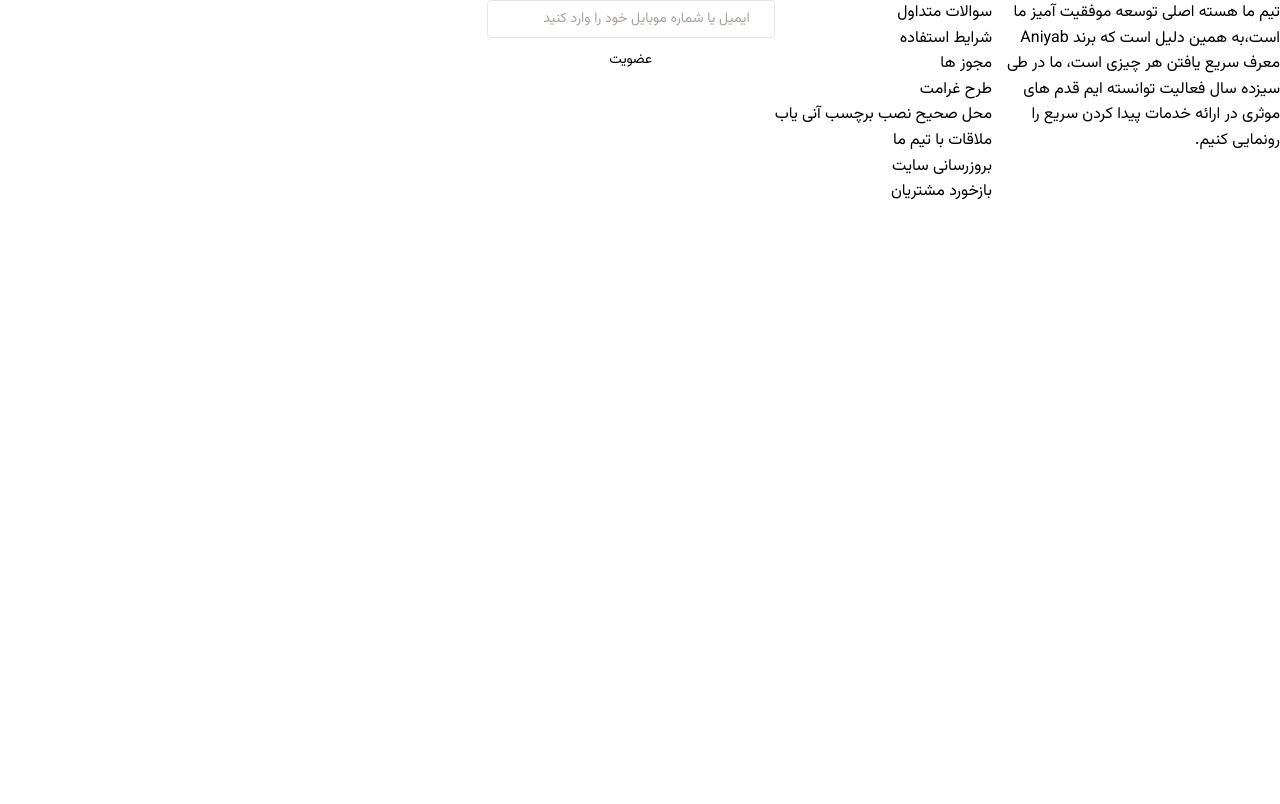
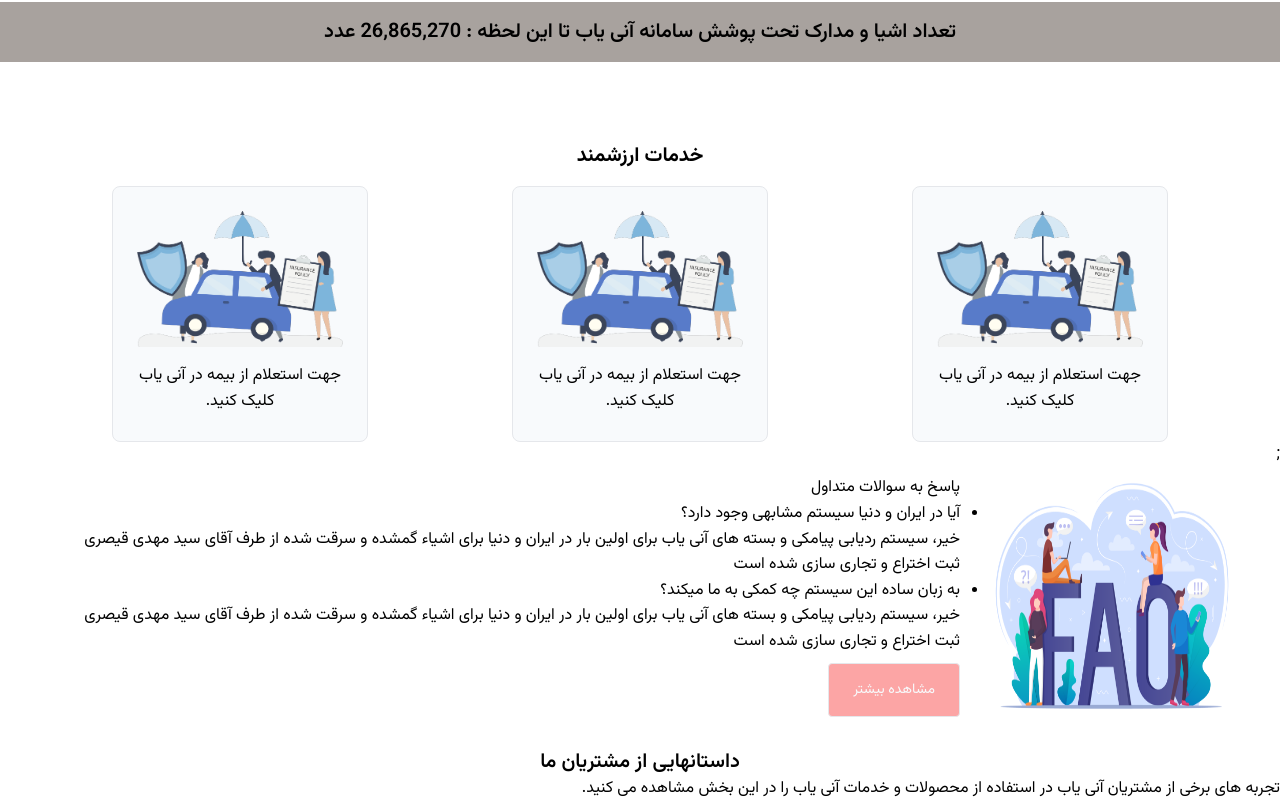
Before and after one commit to itsGhazle/aniyab, a React (Vite) app: page / in a window 1280 px wide. Shown: the part 636-1440 px from the top of the page. Before the commit the page ends 841 px from the top, so only its background shows below. Built offline with nearby package versions, Linux system fonts and the light colour scheme.

Commit message:
implemented other section of the HomePage

```diff
--- /dev/null
+++ b/src/UI/CustomersStories.jsx
@@ -0,0 +1,15 @@
+function CustomersStories() {
+  return (
+    <section>
+      <h1 className="text-center text-xl font-semibold">
+        داستانهایی از مشتریان ما
+      </h1>
+      <p>
+        تجربه های برخی از مشتریان آنی یاب در استفاده از محصولات و خدمات آنی یاب
+        را در این بخش مشاهده می کنید.
+      </p>
+    </section>
+  );
+}
+
+export default CustomersStories;
--- a/src/UI/Footer.jsx
+++ b/src/UI/Footer.jsx
@@ -1,16 +1,18 @@
+import Button from "./Button";
+
 function Footer() {
   return (
-    <footer className=" flex flex-col flex-1 md:flex-row">
-      <div className="flex flex-col justify-start gap-y-3">
+    <footer className=" flex flex-col flex-1 p-8 md:flex-row gap-4">
+      <div className="flex flex-col justify-start gap-y-3 w-1/3">
         <h3 className="font-semibold">درباره آنی یاب</h3>
-        <p className="w-72">
+        <p className="md:w-72">
           تیم ما هسته اصلی توسعه موفقیت آمیز ما است،به همین دلیل است که برند
           Aniyab معرف سریع یافتن هر چیزی است، ما در طی سیزده سال فعالیت توانسته
           ایم قدم های موثری در ارائه خدمات پیدا کردن سریع را رونمایی کنیم.
         </p>
       </div>
-      <div className="flex  flex-col justify-start gap-y-3">
-        <h3>خدمات مشتریان</h3>
+      <div className="flex  flex-col justify-start gap-y-3 w-1/3">
+        <h3 className="font-semibold">خدمات مشتریان</h3>
         <ul>
           <li>سوالات متداول</li>
           <li>شرایط استفاده</li>
@@ -22,8 +24,9 @@ function Footer() {
           <li>بازخورد مشتریان</li>
         </ul>
       </div>
-      <div className="flex flex-col justify-start gap-y-3">
+      <div className=" flex-row md:flex-col justify-start gap-y-3 ">
         <h3>با اخبار و به روز رسانی های ما همراه باشید</h3>
+        <form className="flex flex-row">
           <input
             type="text"
             name=""
@@ -31,7 +34,8 @@ function Footer() {
             placeholder="ایمیل یا شماره موبایل خود را وارد کنید"
             className=" w-72 border rounded border-stone-200 px-4 py-2 text-sm transition-all duration-300 placeholder:text-stone-400 focus:outline-none focus:ring focus:ring-stone-400 md:px-6 md:py-3;"
           />
-        <button className="text-sm inline-block">عضویت</button>
+          <Button type="primary">عضویت</Button>
+        </form>
       </div>
     </footer>
   );
--- /dev/null
+++ b/src/UI/FrequentlyAskedQuestions.jsx
@@ -0,0 +1,33 @@
+import Button from "./Button";
+
+function FrequentlyAskedQuestions() {
+  return (
+    <section className="flex flex-col md:flex-row md:mx-10 flex-none mx-auto w-96 md:w-auto mb-6 items-center">
+      <img src="public/faq.png" alt="" className="w-64 h-64 " />
+      <div className="px-6">
+        <h2>پاسخ به سوالات متداول</h2>
+        <ul className="list-disc	">
+          <li>
+            آیا در ایران و دنیا سیستم مشابهی وجود دارد؟
+            <p>
+              خیر، سیستم ردیابی پیامکی و بسته های آنی یاب برای اولین بار در
+              ایران و دنیا برای اشیاء گمشده و سرقت شده از طرف آقای سید مهدی
+              قیصری ثبت اختراع و تجاری سازی شده است
+            </p>
+          </li>
+          <li>
+            به زبان ساده این سیستم چه کمکی به ما میکند؟
+            <p>
+              خیر، سیستم ردیابی پیامکی و بسته های آنی یاب برای اولین بار در
+              ایران و دنیا برای اشیاء گمشده و سرقت شده از طرف آقای سید مهدی
+              قیصری ثبت اختراع و تجاری سازی شده است
+            </p>
+          </li>
+        </ul>
+        <Button type="secondary">مشاهده بیشتر</Button>
+      </div>
+    </section>
+  );
+}
+
+export default FrequentlyAskedQuestions;
--- a/src/pages/Main.jsx
+++ b/src/UI/Main.jsx
@@ -1,4 +1,4 @@
-import Button from "../UI/Button";
+import Button from "./Button";
 
 function Main() {
   return (
--- /dev/null
+++ b/src/UI/Services.jsx
@@ -0,0 +1,30 @@
+function Services() {
+  return (
+    <>
+      <h2 className="text-center font-bold text-xl mb-4">خدمات ارزشمند</h2>
+      <section className="flex flex-col justify-between content-between	items-center gap-8  md:flex-row md:justify-evenly my-auto">
+        <div className="w-64 h-64 border rounded-lg bg-slate-50 p-6">
+          <img src="public/insurance.png" alt="" />
+          <p className="mt-4 text-center">
+            جهت استعلام از بیمه در آنی یاب کلیک کنید.
+          </p>
+        </div>
+        <div className="w-64 h-64 border rounded-lg bg-slate-50 p-6">
+          <img src="public/insurance.png" alt="" />
+          <p className="mt-4 text-center">
+            جهت استعلام از بیمه در آنی یاب کلیک کنید.
+          </p>
+        </div>
+        <div className="w-64 h-64 border rounded-lg bg-slate-50 p-6">
+          <img src="public/insurance.png" alt="" />
+          <p className="mt-4 text-center">
+            جهت استعلام از بیمه در آنی یاب کلیک کنید.
+          </p>
+        </div>
+      </section>
+      ;
+    </>
+  );
+}
+
+export default Services;
--- /dev/null
+++ b/src/UI/Statistics.jsx
@@ -0,0 +1,11 @@
+function Statistics() {
+  return (
+    <div className="bg-stone-400 p-4 h-auto mx-auto my-20">
+      <h2 className="font-semibold text-xl text-center">
+        تعداد اشیا و مدارک تحت پوشش سامانه آنی یاب تا این لحظه : 26,865,270 عدد
+      </h2>
+    </div>
+  );
+}
+
+export default Statistics;
--- a/src/pages/Homepage.jsx
+++ b/src/pages/Homepage.jsx
@@ -1,10 +1,19 @@
+import CustomersStories from "../UI/CustomersStories";
+import FrequentlyAskedQuestions from "../UI/FrequentlyAskedQuestions";
 import Header from "../UI/Header";
-import Main from "./Main";
+import Main from "../UI/Main";
+import Services from "../UI/Services";
+import Statistics from "../UI/Statistics";
+
 function Homepage() {
   return (
     <div>
       <Header />
       <Main />
+      <Statistics />
+      <Services />
+      <FrequentlyAskedQuestions />
+      <CustomersStories />
     </div>
   );
 }
```
Also changed, not shown: public/faq.png (added), public/insurance.png (added). Lines whose indentation alone changed are shown as unchanged.
